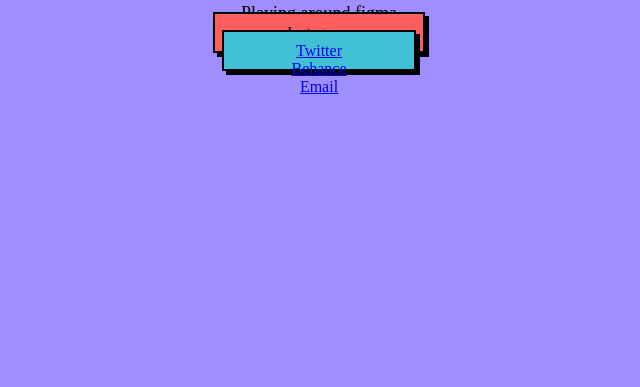
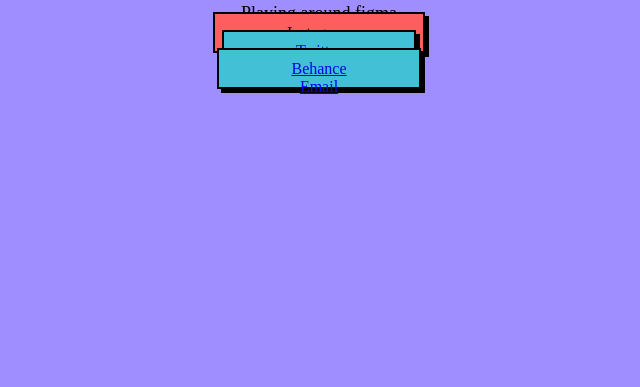
Before and after one commit to tailaneisaias/links, a plain HTML site: page index.html in a window 1280 px wide. Shown: the part 413-800 px from the top of the page, without its empty margins (321-961 px from the left). Drawn offline with Linux system fonts and the light colour scheme.

Commit message:
Adicionando estilo ao terceiro btn

```diff
--- a/styles.css
+++ b/styles.css
@@ -55,3 +55,13 @@ body {
   background: #42c1d6;
   box-shadow: 4px 4px 0px 0px #000;
 }
+
+.btn-link-be {
+  padding: 10px 72px;
+  width: 218px;
+  align-items: center;
+  gap: 16px;
+  border: 2px solid #000;
+  background: #42c1d6;
+  box-shadow: 4px 4px 0px 0px #000;
+}
```
